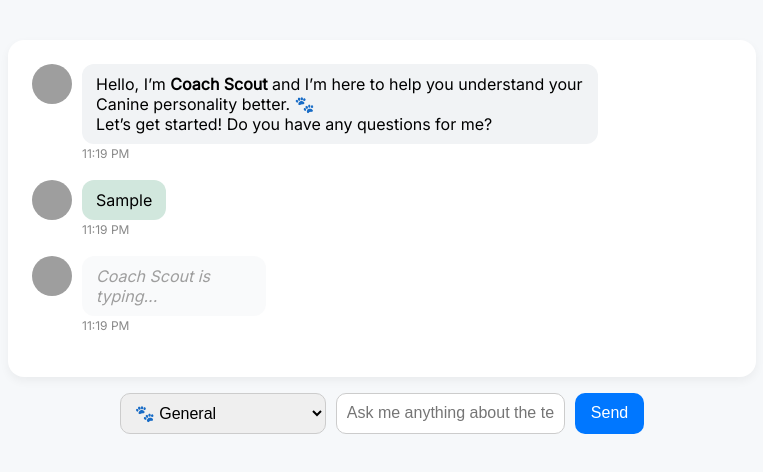
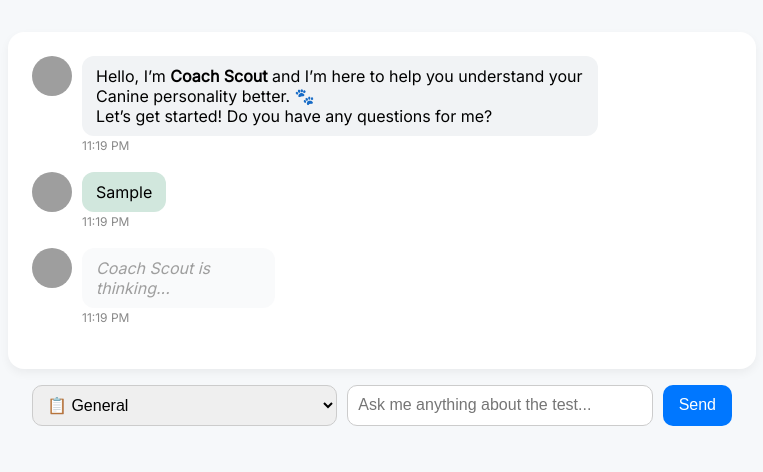
Before and after one commit to Walklandstudio/chatbot-embedding, a website: page public/index.html in a window 1280 px wide. Both pictures are taken after typing "Sample" into the empty fields and a click on the button "Send". Shown: the whole page, without its empty margins (258-1021 px from the left). Drawn offline with Linux system fonts and the light colour scheme; no server answers; grey boxes are pictures that could not be loaded.

Commit message:
Update index.html

```diff
--- a/public/index.html
+++ b/public/index.html
@@ -2,7 +2,7 @@
 <html lang="en">
 <head>
   <meta charset="UTF-8" />
-  <meta name="viewport" content="width=device-width, initial-scale=1.0" />
+  <meta name="viewport" content="width=device-width, initial-scale=1.0"/>
   <title>Coach Scout</title>
   <link href="https://fonts.googleapis.com/css2?family=Inter&display=swap" rel="stylesheet">
   <style>
@@ -13,6 +13,7 @@
       flex-direction: column;
       align-items: center;
       padding: 2rem;
+      margin: 0;
     }
 
     .chat-container {
@@ -25,6 +26,7 @@
       display: flex;
       flex-direction: column;
       overflow-y: auto;
+      max-height: 70vh;
     }
 
     .chat-bubble {
@@ -45,14 +47,11 @@
       border-radius: 12px;
       max-width: 75%;
       position: relative;
+      background: #f1f3f5;
     }
 
     .chat-bubble.user .message {
       background: #d1e7dd;
-    }
-
-    .chat-bubble.bot .message {
-      background: #f1f3f5;
     }
 
     .typing {
@@ -77,6 +76,8 @@
       flex-wrap: wrap;
       gap: 10px;
       margin-top: 1rem;
+      width: 100%;
+      max-width: 700px;
     }
 
     select, input {
@@ -121,7 +122,7 @@
       <img src="https://xoxnamhylybjzejsuwkr.supabase.co/storage/v1/object/public/coachscout//coachscout.png" alt="Coach Scout" />
       <div>
         <div class="message">
-          Hello, I’m <strong>Coach Scout</strong> and I’m here to help you understand your Canine personality better. 🐾<br />
+          Hello, I’m <strong>Coach Scout</strong> and I’m here to help you understand your Canine personality better. 🐾<br/>
           Let’s get started! Do you have any questions for me?
         </div>
         <div class="timestamp" id="start-time"></div>
@@ -131,15 +132,15 @@
 
   <div class="input-area">
     <select id="profileSelect">
-       <option value="General">🐾 General</option>
-        <option value="Border Collie">🐕 Border Collie</option>
-        <option value="Poodle">🎭 Poodle</option>
-        <option value="Golden Retriever">💛 Golden Retriever</option>
-        <option value="Labrador">🤝 Labrador</option>
-        <option value="English Bulldog">⚖️ English Bulldog</option>
-        <option value="Basset Hound">🔍 Basset Hound</option>
-        <option value="German Shepherd">🛡️ German Shepherd</option>
-        <option value="Jack Russell Terrier">🔧 Jack Russell Terrier</option>
+      <option value="General">📋 General</option>
+      <option value="The Guardian">🛡️ The Guardian</option>
+      <option value="The Investigator">🕵️ The Investigator</option>
+      <option value="The Socialiser">🎉 The Socialiser</option>
+      <option value="The Peacekeeper">🕊️ The Peacekeeper</option>
+      <option value="The Performer">🎭 The Performer</option>
+      <option value="The Achiever">🏆 The Achiever</option>
+      <option value="The Connector">🔗 The Connector</option>
+      <option value="The Provider">🎁 The Provider</option>
     </select>
     <input type="text" id="userInput" placeholder="Ask me anything about the test..." />
     <button onclick="sendMessage()">Send</button>
@@ -148,6 +149,7 @@
   <script>
     const chatContainer = document.getElementById("chatContainer");
     const userInput = document.getElementById("userInput");
+    const profileSelect = document.getElementById("profileSelect");
 
     const profileAvatars = {
       "The Guardian": "https://xoxnamhylybjzejsuwkr.supabase.co/storage/v1/object/public/coachscout//germanshepard.png",
@@ -158,20 +160,20 @@
       "The Achiever": "https://xoxnamhylybjzejsuwkr.supabase.co/storage/v1/object/public/coachscout//bordercollie.png",
       "The Connector": "https://xoxnamhylybjzejsuwkr.supabase.co/storage/v1/object/public/coachscout//bassethound.png",
       "The Provider": "https://xoxnamhylybjzejsuwkr.supabase.co/storage/v1/object/public/coachscout//bulldog.png",
-      "General": "https://api.dicebear.com/7.x/thumbs/svg?seed=User"
+      "General": "https://xoxnamhylybjzejsuwkr.supabase.co/storage/v1/object/public/coachscout//coachscout.png"
     };
 
-    document.getElementById("start-time").innerText = new Date().toLocaleTimeString([], {hour: '2-digit', minute:'2-digit'});
+    document.getElementById("start-time").innerText = new Date().toLocaleTimeString([], {hour: '2-digit', minute: '2-digit'});
 
     async function sendMessage() {
       const input = userInput.value.trim();
-      const profile = document.getElementById("profileSelect").value;
+      const profile = profileSelect.value;
       if (!input) return;
 
       appendMessage("user", input, false, profileAvatars[profile]);
       userInput.value = "";
 
-      const typingBubble = appendMessage("bot", "Coach Scout is typing...", true);
+      const typingBubble = appendMessage("bot", "Coach Scout is thinking...", true, profileAvatars["General"]);
 
       const response = await fetch("/chat", {
         method: "POST",
@@ -182,27 +184,27 @@
       const data = await response.json();
       typingBubble.remove();
 
-      const matched = data.match || "(Couldn't retrieve matched question)";
-      const finalText = `Q: ${matched}\nA: ${data.answer || "Sorry, I’m not sure about that."}`;
+      const matched = data.match || "";
+      const finalText = matched
+        ? `Q: ${matched}\nA: ${data.answer || "Sorry, I’m not sure about that."}`
+        : `${data.answer || "Sorry, I’m not sure about that."}`;
 
-      appendMessage("bot", finalText);
+      appendMessage("bot", finalText, false, profileAvatars["General"]);
 
-      // 🗣️ Text-to-Speech
-      if ('speechSynthesis' in window) {
+      if ('speechSynthesis' in window && data.answer) {
         const utterance = new SpeechSynthesisUtterance(data.answer);
         utterance.lang = 'en-US';
+        speechSynthesis.cancel(); // prevent overlap
         speechSynthesis.speak(utterance);
       }
     }
 
-    function appendMessage(sender, text, isTyping = false, avatarOverride = null) {
+    function appendMessage(sender, text, isTyping = false, avatar = null) {
       const bubble = document.createElement("div");
       bubble.className = `chat-bubble ${sender}`;
 
-      const avatar = document.createElement("img");
-      avatar.src = avatarOverride || (sender === "bot"
-        ? "https://xoxnamhylybjzejsuwkr.supabase.co/storage/v1/object/public/coachscout//coachscout.png"
-        : "https://api.dicebear.com/7.x/thumbs/svg?seed=User");
+      const avatarImg = document.createElement("img");
+      avatarImg.src = avatar || "https://api.dicebear.com/7.x/thumbs/svg?seed=User";
 
       const message = document.createElement("div");
       message.className = "message";
@@ -211,13 +213,13 @@
 
       const timestamp = document.createElement("div");
       timestamp.className = "timestamp";
-      timestamp.textContent = new Date().toLocaleTimeString([], {hour: '2-digit', minute:'2-digit'});
+      timestamp.textContent = new Date().toLocaleTimeString([], {hour: '2-digit', minute: '2-digit'});
 
       const msgBox = document.createElement("div");
       msgBox.appendChild(message);
       msgBox.appendChild(timestamp);
 
-      bubble.appendChild(avatar);
+      bubble.appendChild(avatarImg);
       bubble.appendChild(msgBox);
 
       chatContainer.appendChild(bubble);
```
